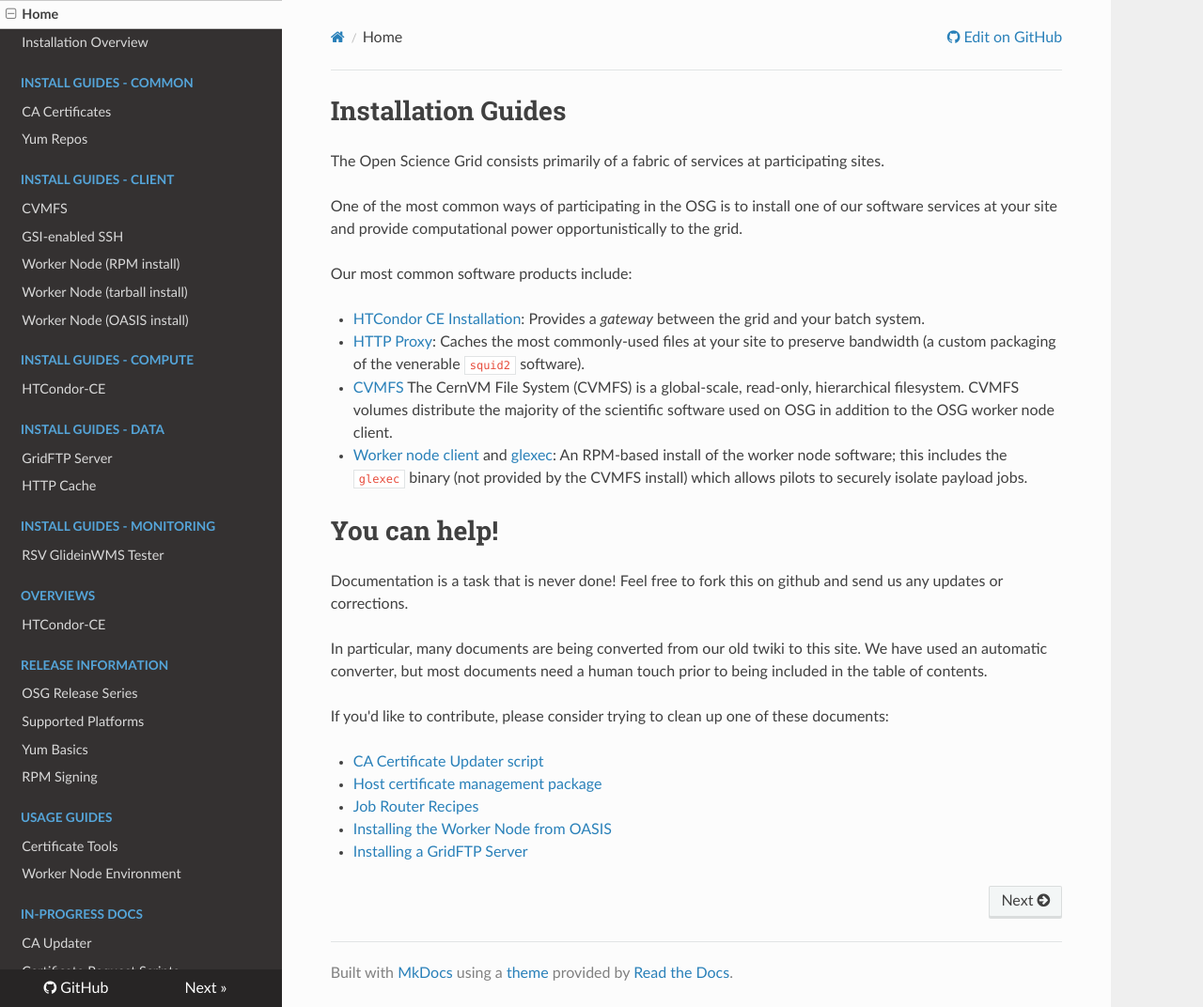
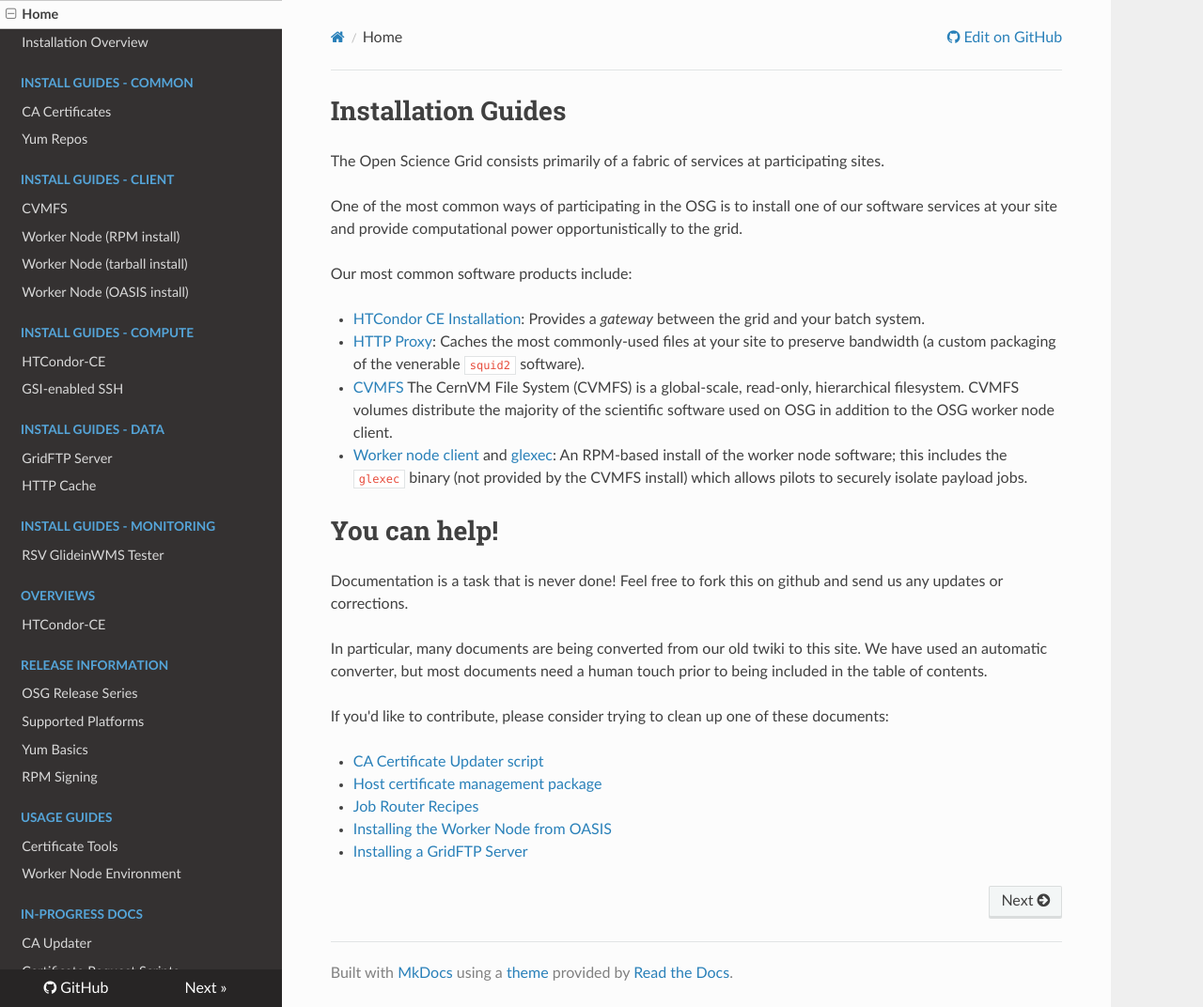
Before and after one commit to osg-htc/docs, an MkDocs documentation site: the page built from docs/index.md, in a window 1280 px wide and 1072 px high. Shown: the whole window at 94% size. Built offline with MkDocs 1.6.1, drawn with Linux system fonts in a browser that asks for light colours; nearby versions of some CDN libraries; old or Windows-style settings are respelled for this version of MkDocs.

Commit message:
move gsissh back to Compute since it is mostly gsisshd

```diff
--- a/mkdocs.yml
+++ b/mkdocs.yml
@@ -14,12 +14,12 @@
   - 'Yum Repos': 'common/yum.md'
 - Install Guides - Client:
   - 'CVMFS': 'client/cvmfs.md'
-  - 'GSI-enabled SSH': 'other/gsissh.md'
   - 'Worker Node (RPM install)': 'client/wn.md'
   - 'Worker Node (tarball install)': 'client/wn-tarball.md'
   - 'Worker Node (OASIS install)': 'client/wn-oasis.md'
 - Install Guides - Compute:
   - 'HTCondor-CE': 'compute-element/install-htcondor-ce.md'
+  - 'GSI-enabled SSH': 'other/gsissh.md'
 - Install Guides - Data:
   - 'GridFTP Server': 'storage/gridftp.md'
   - 'HTTP Cache': 'frontier-squid/squid.md'
```
